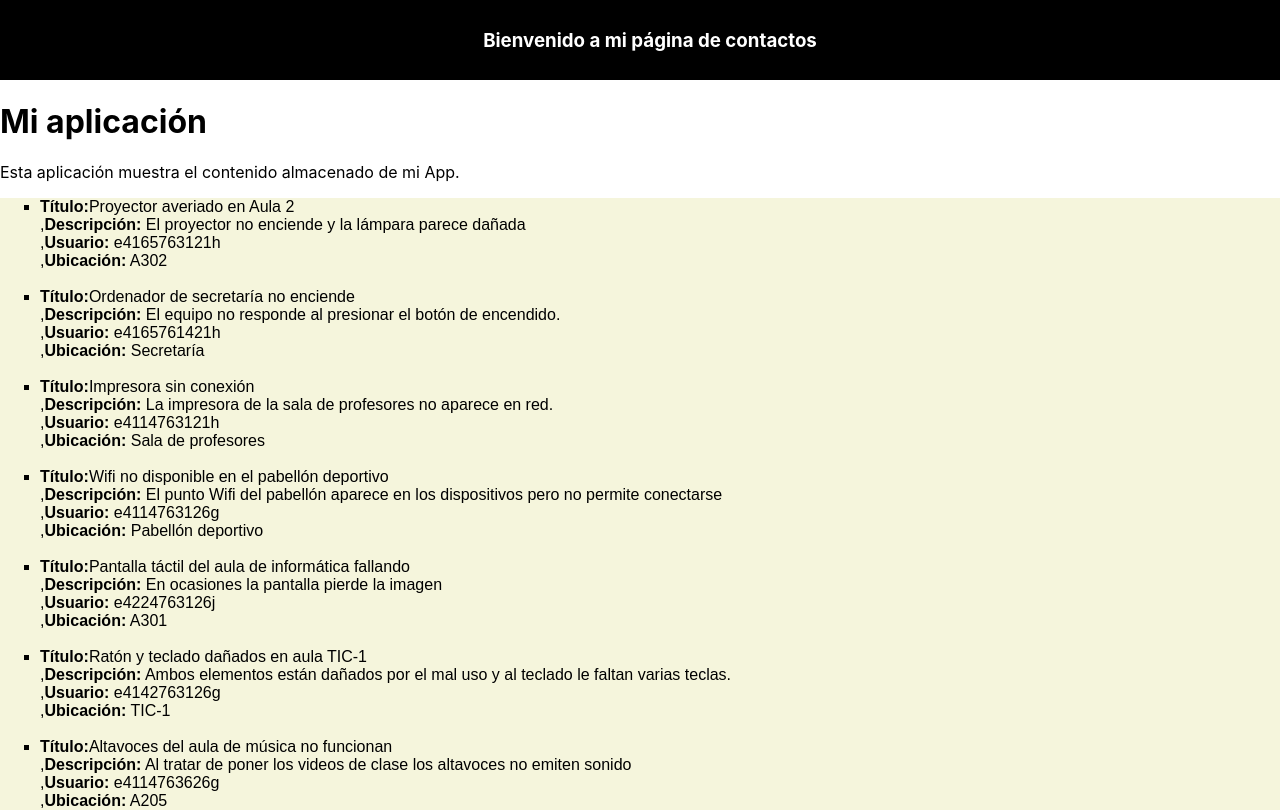
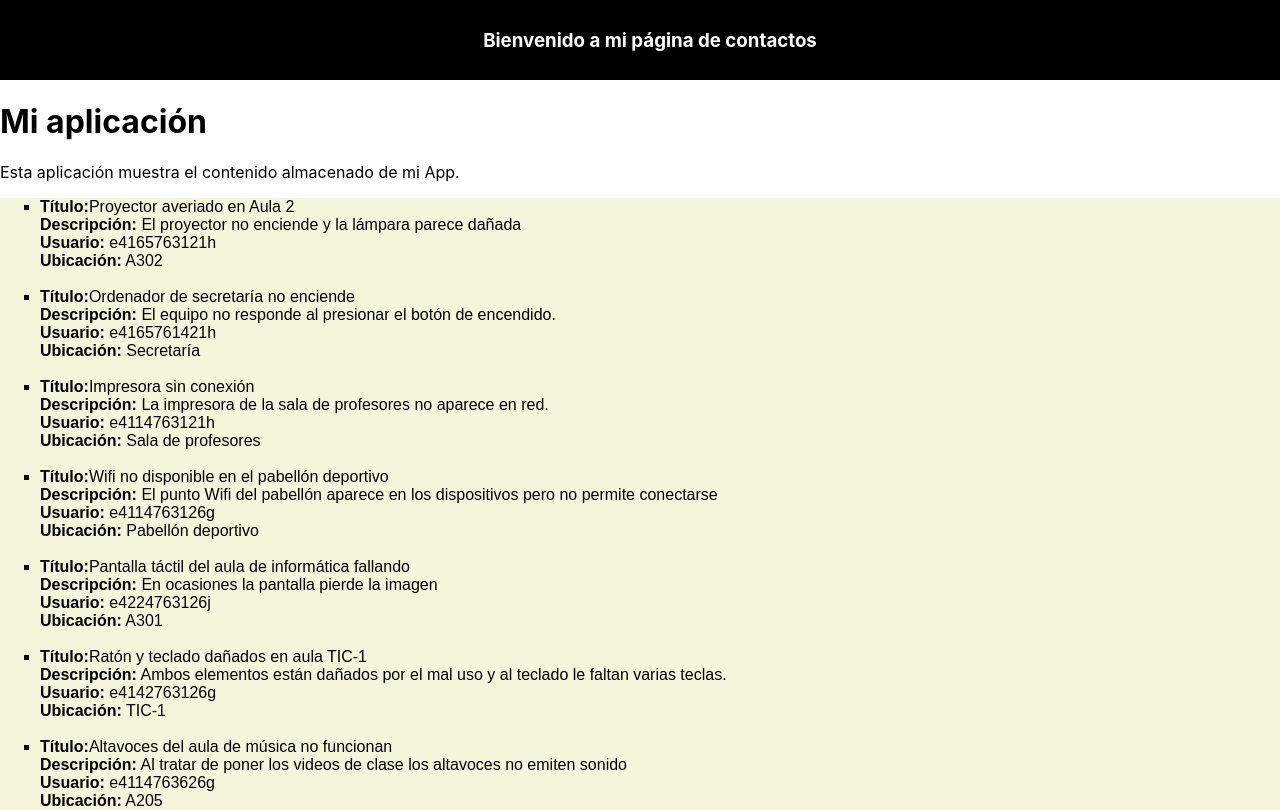
Before and after one commit to Diegominolas/mi-app, a React (Create React App) app in the folder mi-app/: page / in a window 1280 px wide. Shown: the top 810 px of the page. Built offline with nearby package versions, Linux system fonts and the light colour scheme.

Commit message:
Agregar cambios para UT03_ACT1b

```diff
--- a/mi-app/src/components/MiLista.js
+++ b/mi-app/src/components/MiLista.js
@@ -1,7 +1,7 @@
-import React from "react";
+import React, {useState} from "react";
 
-class MiLista extends React.Component{
-    incidencias=[
+function MiLista(){
+    const [incidencias] = useState([
         {
             id_incidencia: 1,
             id_usuario: 'e4165763121h',
@@ -112,21 +112,19 @@ class MiLista extends React.Component{
             estado: 'En proceso',
             ubicación: 'A201, A204, A301, A302, A304'
         }
-    ];
+    ]
+);
 
-
-    //Funcion para la actualizacion y devolucion de datos en .jsx
-    render(){
-        //Generamos una condicion para poder identificar el estado del state
-        return(
+    //Generamos una condicion para poder identificar el estado del state
+    return(
             <div>
                 <ul>
-                    {this.incidencias.map((i)=>(
+                    {incidencias.map((i)=>(
                         //Introducimos el atributo key para comprobar que los elementos de la lista no están repetidos
                         <li key={i.id_incidencia}>
-                            <strong>Título:</strong>{i.titulo}<br/>,
-                            <strong>Descripción:</strong> {i.descripción}<br/>,
-                            <strong>Usuario:</strong> {i.id_usuario}<br/>,
+                            <strong>Título:</strong>{i.titulo}<br/>
+                            <strong>Descripción:</strong> {i.descripción}<br/>
+                            <strong>Usuario:</strong> {i.id_usuario}<br/>
                             <strong>Ubicación:</strong> {i.ubicación}<br/><br/></li>
                     ))}
                 </ul>
@@ -134,5 +132,4 @@ class MiLista extends React.Component{
         );
 
     }
-}
 export default MiLista;
```
Also changed, not shown: mi-app/public/manifest.json.
